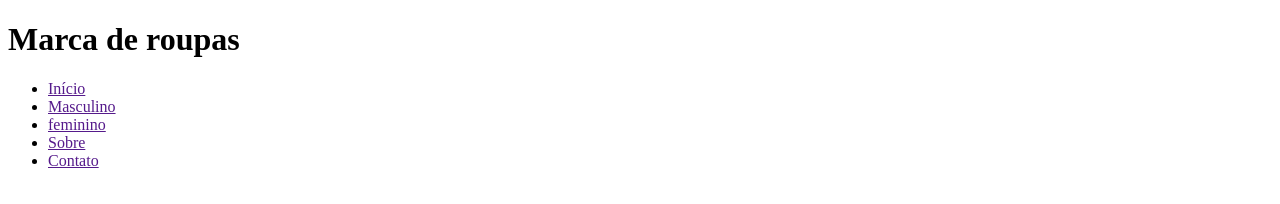
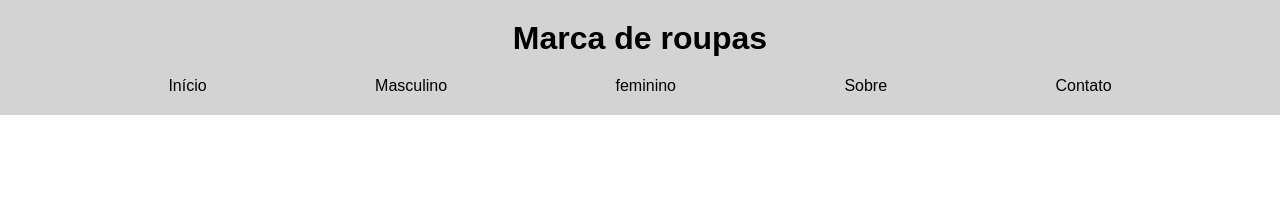
Before and after one commit to abimaelnaftali/WEBI, a plain HTML site: page projeto-1/index.html in a window 1280 px wide. Drawn offline with Linux system fonts and the light colour scheme.

Commit message:
Estilo inicial do cabeçalho

```diff
--- /dev/null
+++ b/projeto-1/CSS/style.css
@@ -0,0 +1,28 @@
+*{
+    margin: 0;
+    padding: 0;
+    box-sizing: border-box;
+    font-family: Arial, Helvetica, sans-serif;
+}
+
+#title-1{
+    padding-top: 20px;
+    padding-bottom: 20px;
+    text-align: center;
+}
+
+header{
+    background-color: lightgray;
+}
+
+#pages{
+    list-style: none;
+    display: flex;
+    justify-content: space-evenly;
+    padding-bottom: 20px;
+}
+
+#pages, a{
+    text-decoration: none;
+    color: black;
+}
--- a/projeto-1/index.html
+++ b/projeto-1/index.html
@@ -3,13 +3,14 @@
 <head>
     <meta charset="UTF-8">
     <meta name="viewport" content="width=device-width, initial-scale=1.0">
+    <link rel="stylesheet" href="CSS/style.css">
     <title>Marca</title>
 </head>
 <body>
     <header>
-        <h1>Marca de roupas</h1>
-        <nav>
-            <ul>
+        <h1 id="title-1">Marca de roupas</h1>
+        <nav id="main-menu">
+            <ul id="pages">
                 <li><a href="">Início</a></li>
                 <li><a href="">Masculino</a></li>
                 <li><a href="">feminino</a></li>
--- a/projeto-1/style.css
+++ /dev/null
@@ -1,9 +0,0 @@
-*{
-    margin: 0;
-    padding: 0;
-    box-sizing: border-box;
-}
-
-body{
-    font-family: "Arial, Helvetica, sans-serif";
-}
```
Also changed, not shown: 2 other files.
